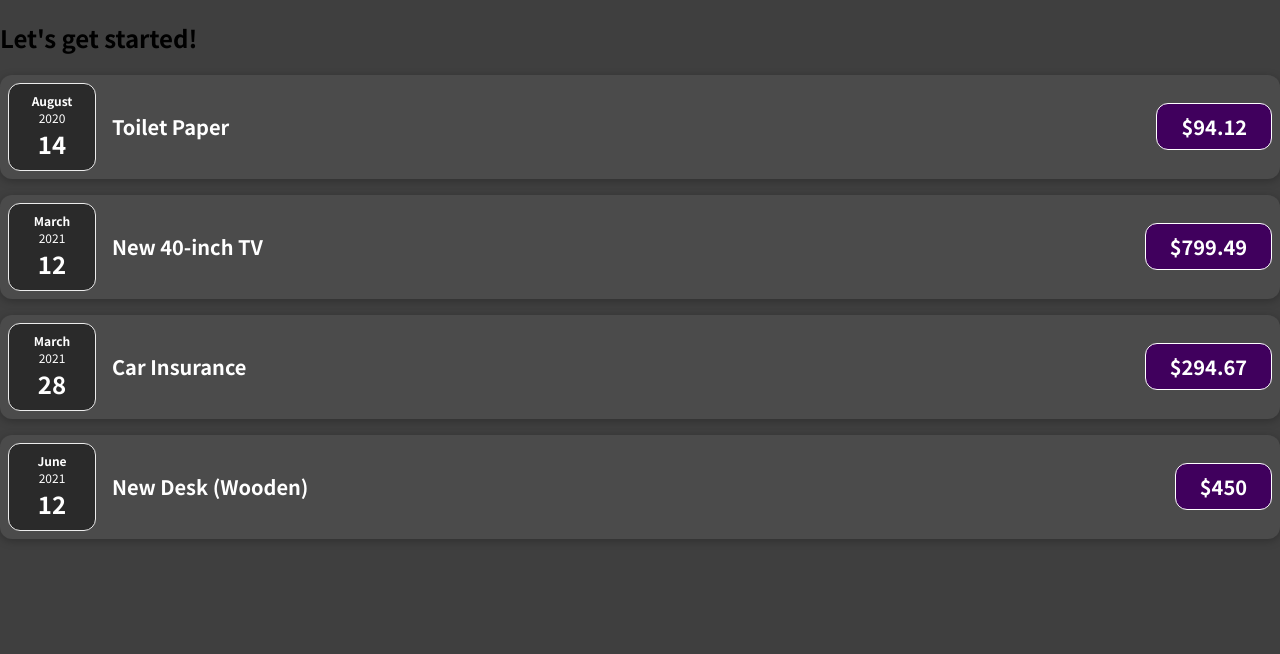
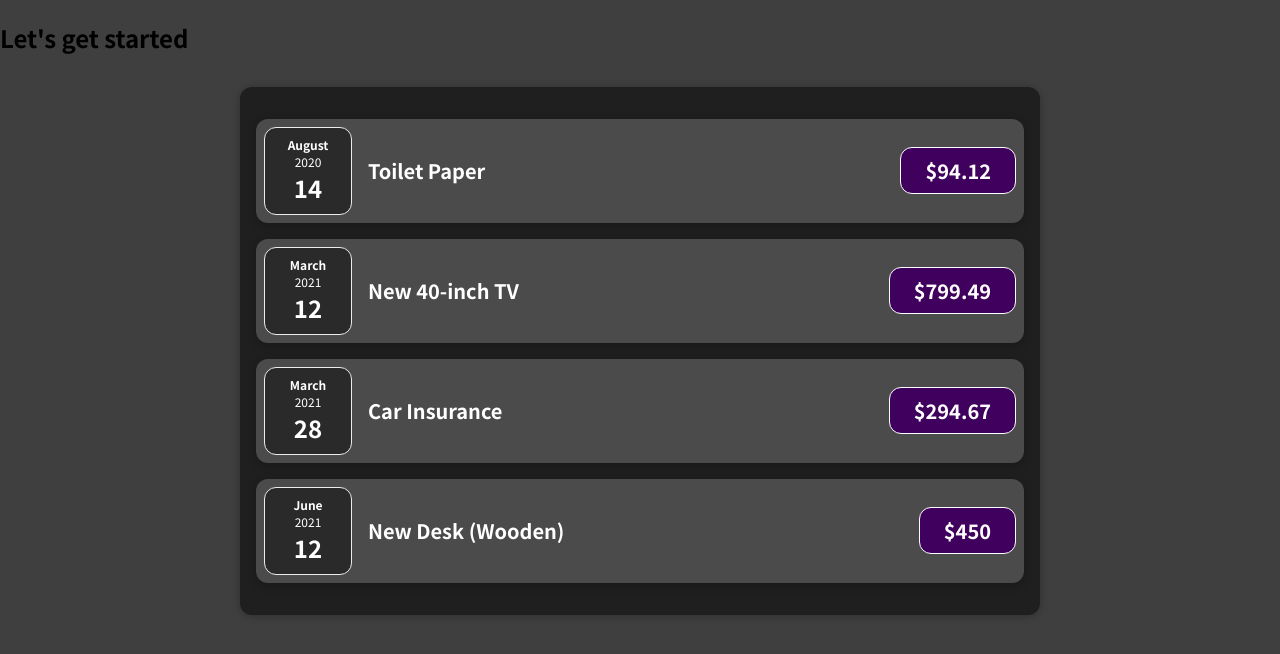
Before and after one commit to locaulker/expense-tracker, a React (Create React App) app: page / in a window 1280 px wide. Shown: the top 654 px of the page. Built offline with nearby package versions, Linux system fonts and the light colour scheme.

Commit message:
refactoring: create and use Expenses component

```diff
--- a/src/App.js
+++ b/src/App.js
@@ -1,4 +1,4 @@
-import ExpenseItem from "./components/ExpenseItem"
+import Expenses from "./components/Expenses"
 
 function App() {
   const expenses = [
@@ -30,27 +30,8 @@
 
   return (
     <div>
-      <h2>Let's get started!</h2>
-      <ExpenseItem
-        title={expenses[0].title}
-        amount={expenses[0].amount}
-        date={expenses[0].date}
-      />
-      <ExpenseItem
-        title={expenses[1].title}
-        amount={expenses[1].amount}
-        date={expenses[1].date}
-      />
-      <ExpenseItem
-        title={expenses[2].title}
-        amount={expenses[2].amount}
-        date={expenses[2].date}
-      />
-      <ExpenseItem
-        title={expenses[3].title}
-        amount={expenses[3].amount}
-        date={expenses[3].date}
-      />
+      <h2>Let's get started</h2>
+      <Expenses items={expenses} />
     </div>
   )
 }
--- a/src/components/ExpenseItem.js
+++ b/src/components/ExpenseItem.js
@@ -1,5 +1,3 @@
-import React from "react"
-
 import ExpenseDate from "./ExpenseDate"
 import "./ExpenseItem.css"
 
--- /dev/null
+++ b/src/components/Expenses.css
@@ -0,0 +1,9 @@
+.expenses {
+  padding: 1rem;
+  background-color: rgb(31, 31, 31);
+  margin: 2rem auto;
+  width: 50rem;
+  max-width: 95%;
+  border-radius: 12px;
+  box-shadow: 0 1px 8px rgba(0, 0, 0, 0.25);
+}
--- /dev/null
+++ b/src/components/Expenses.js
@@ -0,0 +1,31 @@
+import ExpenseItem from "./ExpenseItem"
+import "./Expenses.css"
+
+function Expenses(props) {
+  return (
+    <div className="expenses">
+      <ExpenseItem
+        title={props.items[0].title}
+        amount={props.items[0].amount}
+        date={props.items[0].date}
+      />
+      <ExpenseItem
+        title={props.items[1].title}
+        amount={props.items[1].amount}
+        date={props.items[1].date}
+      />
+      <ExpenseItem
+        title={props.items[2].title}
+        amount={props.items[2].amount}
+        date={props.items[2].date}
+      />
+      <ExpenseItem
+        title={props.items[3].title}
+        amount={props.items[3].amount}
+        date={props.items[3].date}
+      />
+    </div>
+  )
+}
+
+export default Expenses
```
Also changed, not shown: 1 other file (tests, documents, lock files or other folders).
